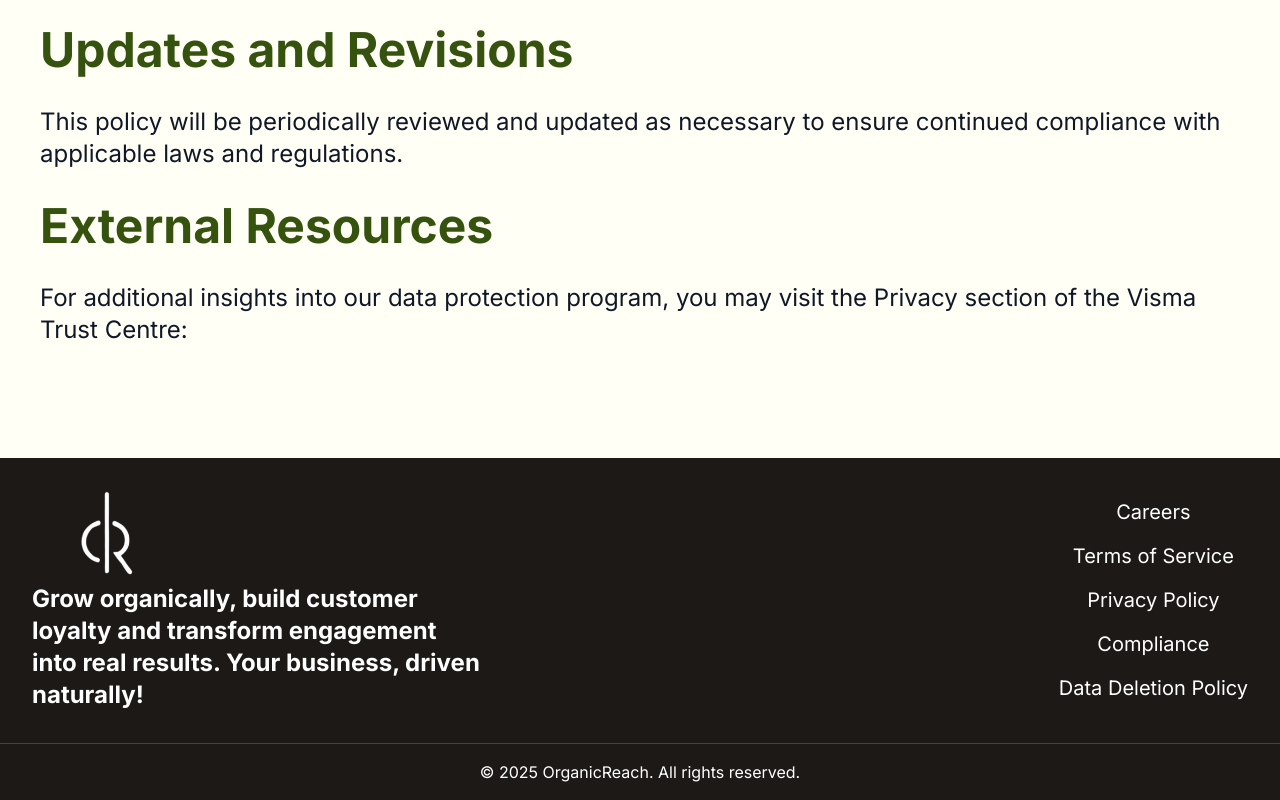
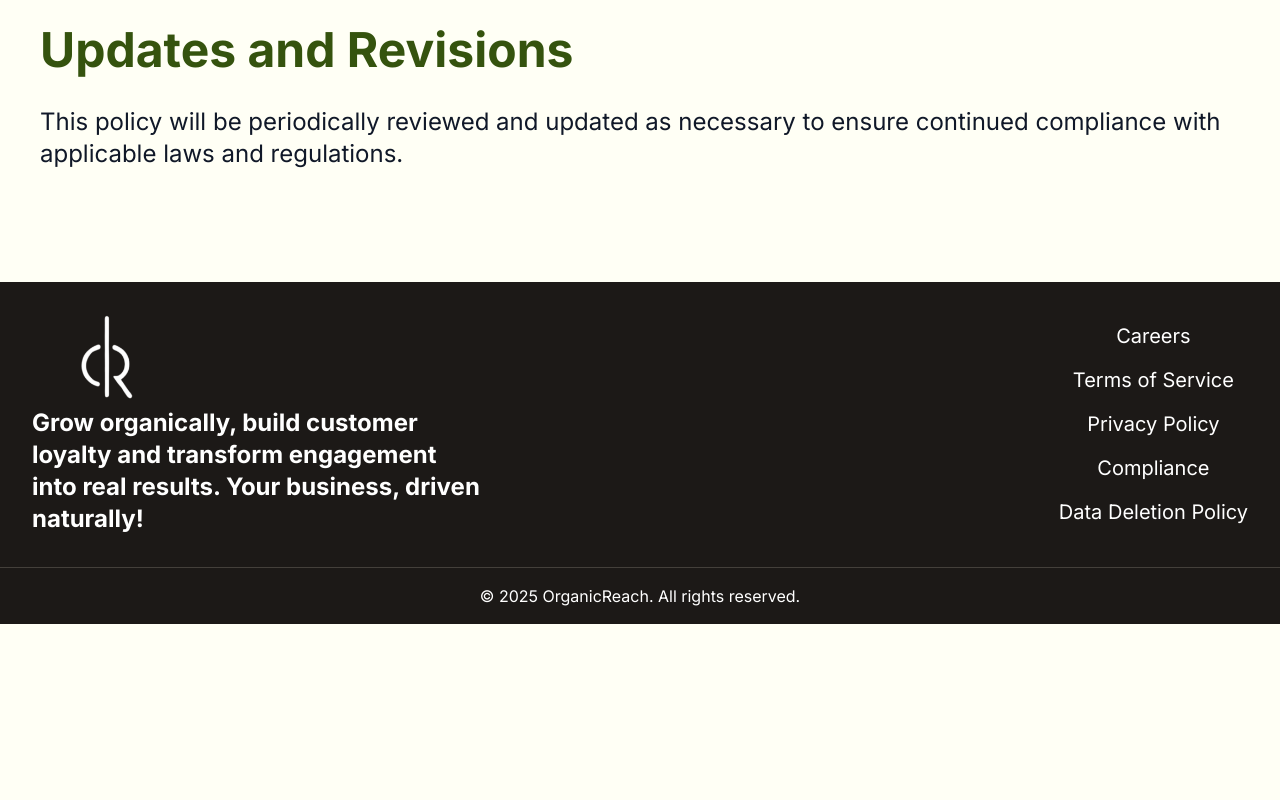
Before and after one commit to AlexPCarvalho/landing-page-OrganicReachRewards, a Next.js app: page /data-deletion-policy in a window 1280 px wide. Shown: the part 2423-3223 px from the top of the page. After the commit the page ends 3047 px from the top, so only its background shows below. Built offline with nearby package versions, Linux system fonts and the light colour scheme.

Commit message:
chore: removed text

```diff
--- a/app/data-deletion-policy/_components/content.tsx
+++ b/app/data-deletion-policy/_components/content.tsx
@@ -144,13 +144,7 @@ const DataDeletionPolicy = () => {
             to ensure continued compliance with applicable laws and regulations.
           </p>
 
-          <h2 className="text-5xl font-semibold text-lime-900 mt-8">
-            External Resources
-          </h2>
-          <p>
-            For additional insights into our data protection program, you may
-            visit the Privacy section of the Visma Trust Centre:
-          </p>
+
         </section>
       </div>
     </div>
```
